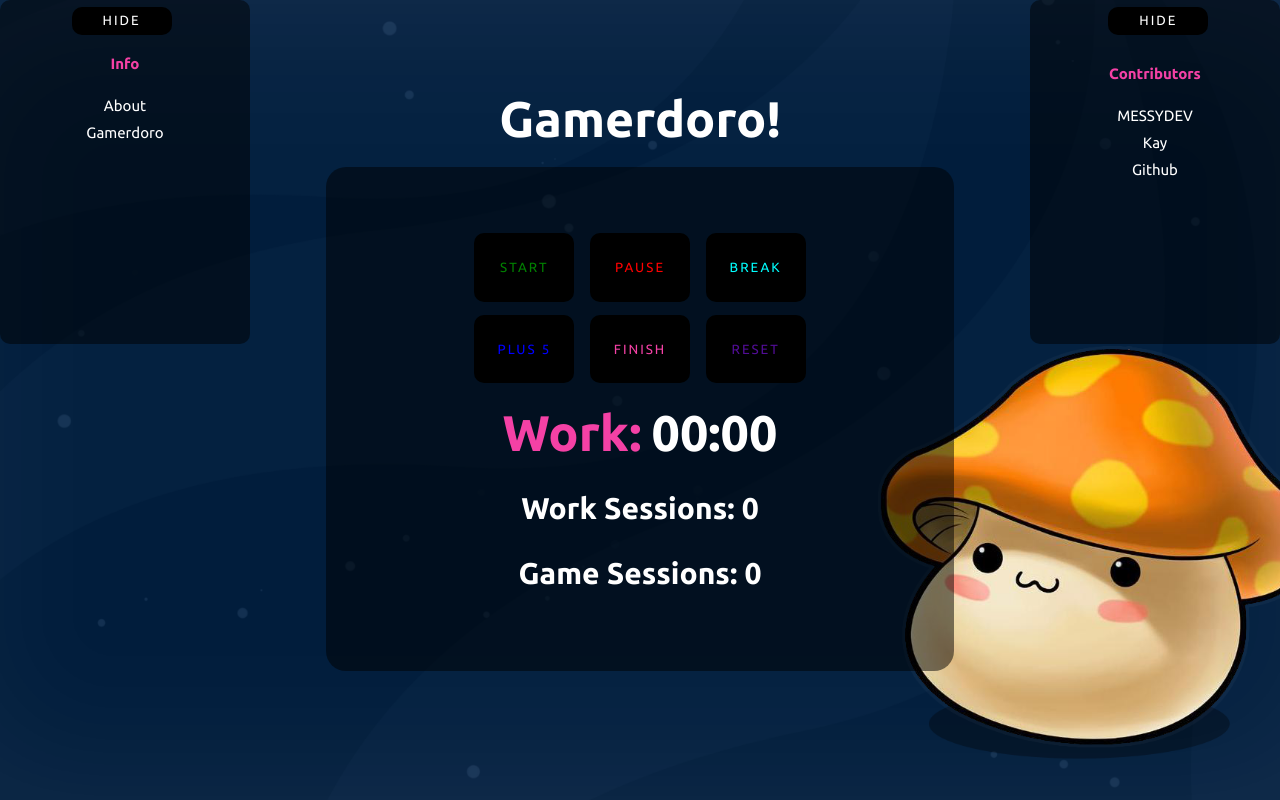
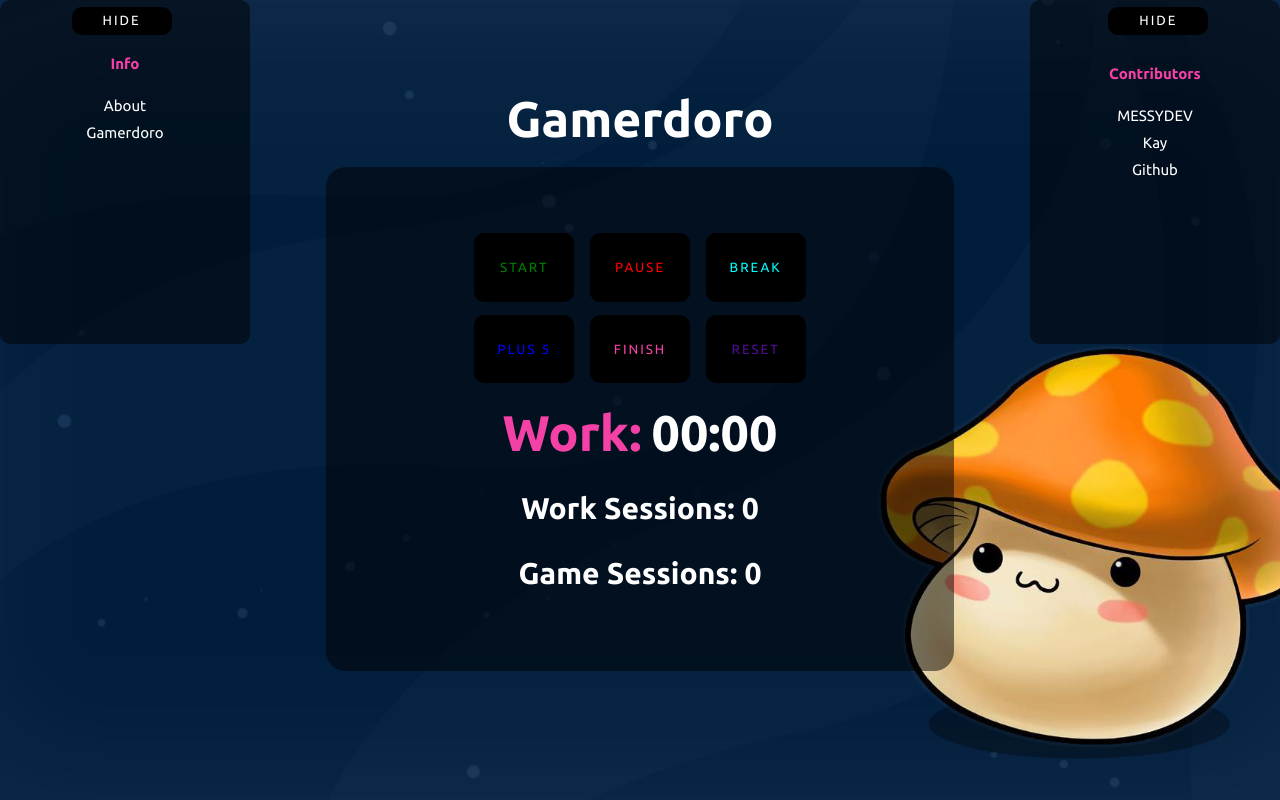
Before and after one commit to smallnumbers0/gamerdoro, a plain HTML site: page index.html in a window 1280 px wide. Drawn offline with Linux system fonts and the light colour scheme.

Commit message:
remove Brandon changes

```diff
--- a/index.html
+++ b/index.html
@@ -37,7 +37,7 @@
     </nav>
 
     <main>
-        <h2>Gamerdoro!</h2>
+        <h2>Gamerdoro</h2>
         <section class="tracker">
 
             <section class="timer-display">
```
